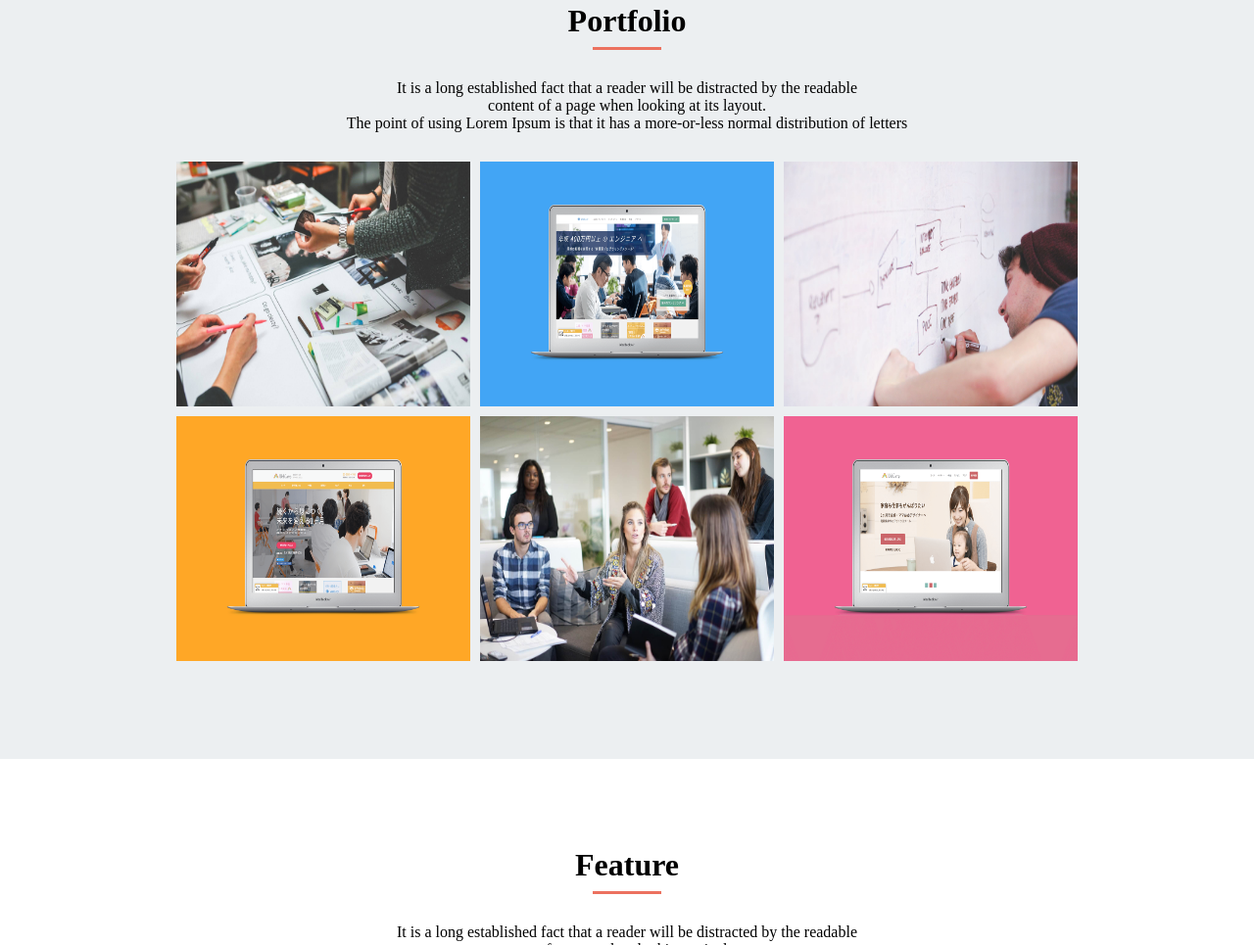
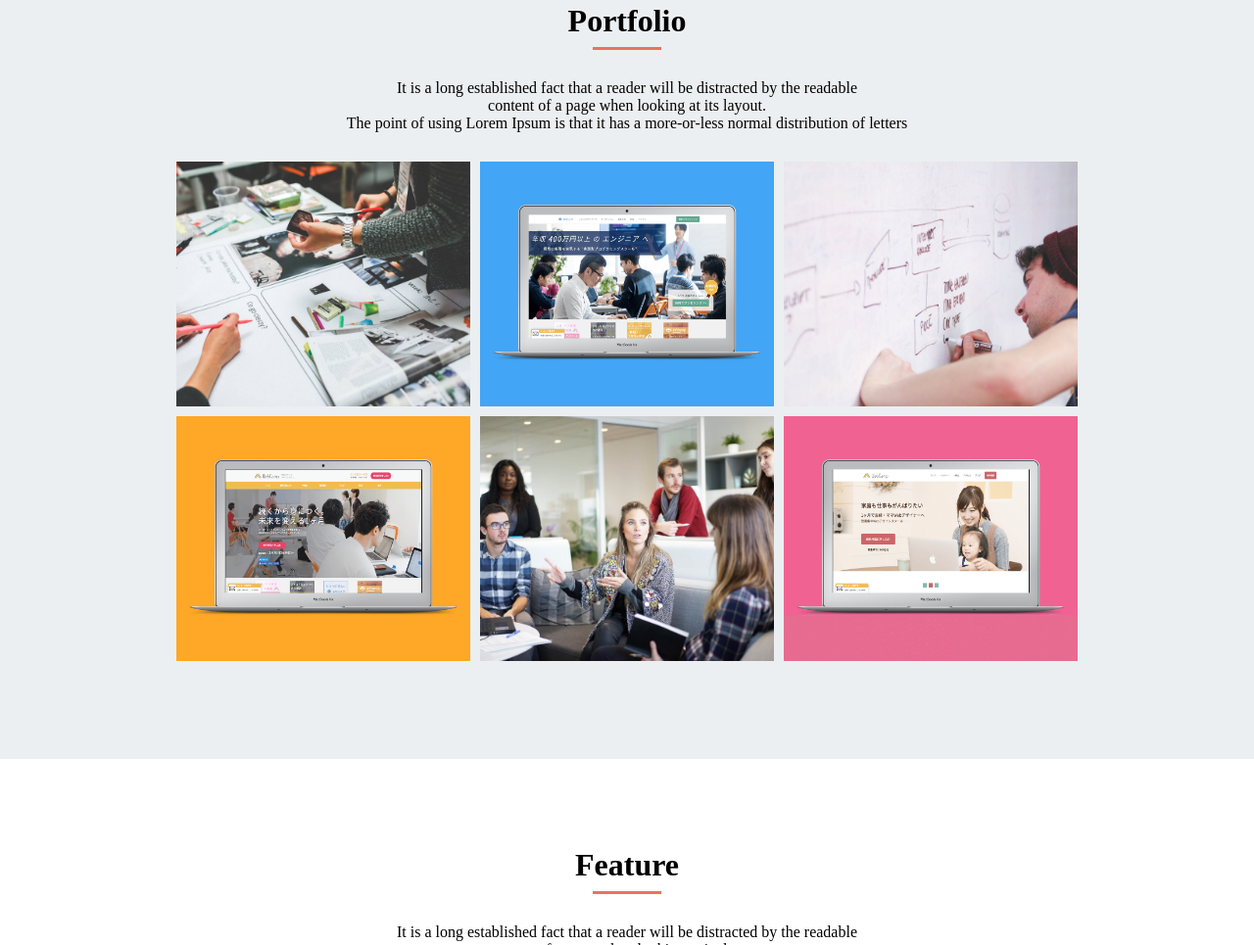
Before and after one commit to coacer/MySite, a plain HTML site: page index.html in a window 1280 px wide. Shown: the part 807-1772 px from the top of the page at 98% size. Drawn offline with Linux system fonts and the light colour scheme.

Commit message:
[modify] image and icon styles

```diff
--- a/index.html
+++ b/index.html
@@ -45,7 +45,12 @@
           The point of using Lorem Ipsum is that it has a more-or-less normal distribution of letters
         </p>
         <div class="portfolio-img clearfix">
-          <img src="img/sketch.jpg" alt=""><img src="img/websuku.png" alt=""><img src="img/write.jpg" alt=""><img src="img/webcamp.png" alt=""><img src="img/talk.jpg" alt=""><img src="img/webcamp-mother.png" alt="">
+          <div class="img"></div>
+          <div class="img"></div>
+          <div class="img"></div>
+          <div class="img"></div>
+          <div class="img"></div>
+          <div class="img"></div>
         </div>
       </div>
     </section>
--- a/style.css
+++ b/style.css
@@ -120,15 +120,41 @@ section h2::after {
   line-height: 0;
 }
 
-.portfolio-img img {
+.portfolio-img .img {
   width: 300px;
   height: 250px;
   margin-right: 10px;
   margin-bottom: 10px;
   float: left;
+  background-size: cover;
+  background-position: center;
 }
 
-.portfolio-img img:nth-of-type(3n) {
+.img:nth-of-type(1) {
+  background-image: url(img/sketch.jpg);
+}
+
+.img:nth-of-type(2) {
+  background-image: url(img/websuku.png);
+}
+
+.img:nth-of-type(3) {
+  background-image: url(img/write.jpg);
+}
+
+.img:nth-of-type(4) {
+  background-image: url(img/webcamp.png);
+}
+
+.img:nth-of-type(5) {
+  background-image: url(img/talk.jpg);
+}
+
+.img:nth-of-type(6) {
+  background-image: url(img/webcamp-mother.png);
+}
+
+.portfolio-img .img:nth-of-type(3n) {
   margin-right: 0;
 }
 
@@ -326,17 +352,17 @@ footer > small {
     width: 90%;
   }
 
-  .portfolio-img > img {
+  .portfolio-img > .img {
     float: none;
     display: block;
     margin: 0 auto 10px;
   }
 
-  .portfolio-img > img:nth-of-type(3n) {
+  .portfolio-img > .img:nth-of-type(3n) {
     margin-right: auto;
   }
 
-  .portfolio-img > img:nth-of-type(2n-1) {
+  .portfolio-img > .img:nth-of-type(2n-1) {
     display: none;
   }
 
@@ -391,4 +417,8 @@ footer > small {
   .icons > h3 {
     padding: 20px 0 5px;
   }
+
+  .icons > i:nth-of-type(1) {
+    margin-left: 28px;
+  }
 }
```
Also changed, not shown: 1 other file.
